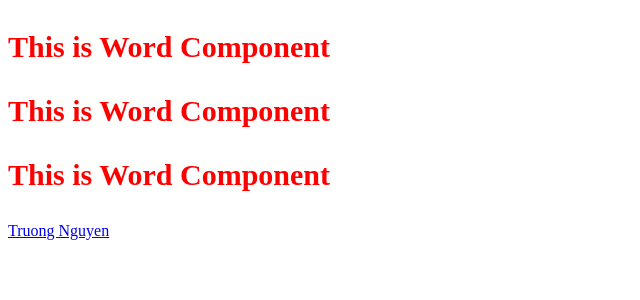
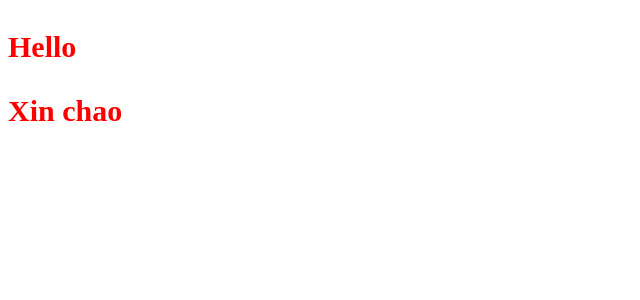
Before and after one commit to TruongNguyen1203/Learn-Angular-4-KP, an Angular app: page / in a window 1280 px wide. Shown: the top 300 px of the page, without its empty margins (0-640 px from the left). Built offline with nearby package versions, Linux system fonts and the light colour scheme.

Commit message:
Bai 7 : String interpolation

```diff
--- a/angular.json
+++ b/angular.json
@@ -92,11 +92,10 @@
             ],
             "styles": [
               "src/styles.css",
-              "../node_modules/bootstrap/dist/css/bootstrap.min.css"
+
             ],
             "scripts": [
-              "../node_modules/jquery/dist/jquery.min.js",
-              "../node_modules/bootstrap/dist/js/bootstrap.min.js"
+
             ]
           }
         },
--- a/src/app/app.component.html
+++ b/src/app/app.component.html
@@ -1,4 +1 @@
 <app-word></app-word>
-<app-word></app-word>
-<app-word></app-word>
-<a href="#">Truong Nguyen</a>
--- a/src/app/app.module.ts
+++ b/src/app/app.module.ts
@@ -3,7 +3,7 @@ import { NgModule } from '@angular/core';
 
 import { AppRoutingModule } from './app-routing.module';
 import { AppComponent } from './app.component';
-import {WordComponent} from './word.component'
+import {WordComponent} from './word/word.component'
 
 @NgModule({
   declarations: [
--- a/src/app/word.component.html
+++ /dev/null
@@ -1 +0,0 @@
-<h3>This is Word Component</h3>
--- /dev/null
+++ b/src/app/word/word.component.html
@@ -0,0 +1,2 @@
+<h3>{{ en }}</h3>
+<h3>{{ vn }}</h3>
--- a/src/app/word.component.ts
+++ b/src/app/word/word.component.ts
@@ -8,4 +8,7 @@ import {Component} from '@angular/core'; //import component tu angular core
   styleUrls: ['./word.component.css']
 })
 
-export class WordComponent{}
+export class WordComponent{
+  en = 'Hello';
+  vn = 'Xin chao'
+}
```
Also changed, not shown: src/app/word/word.component.css (renamed from src/app/word.component.css).
